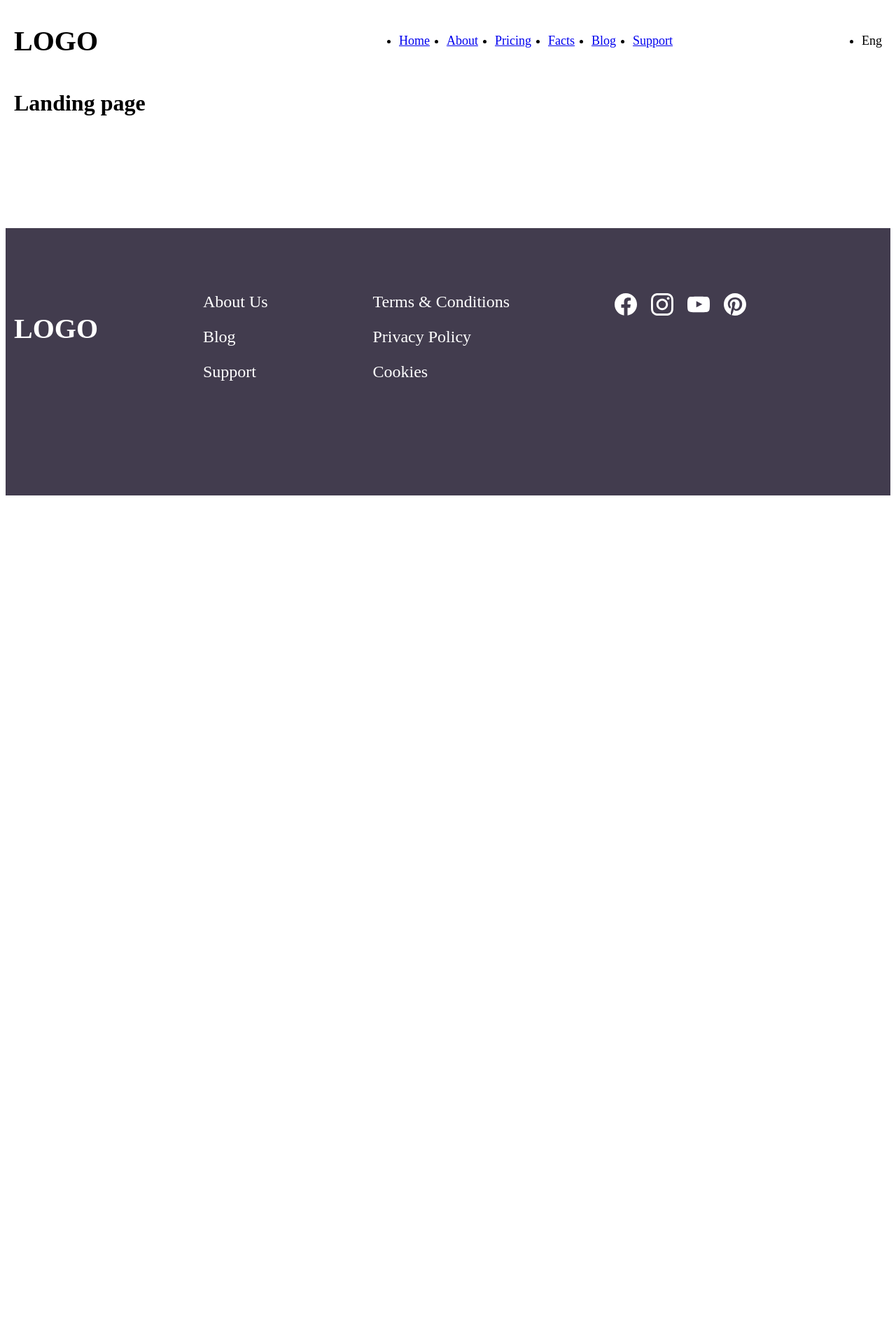
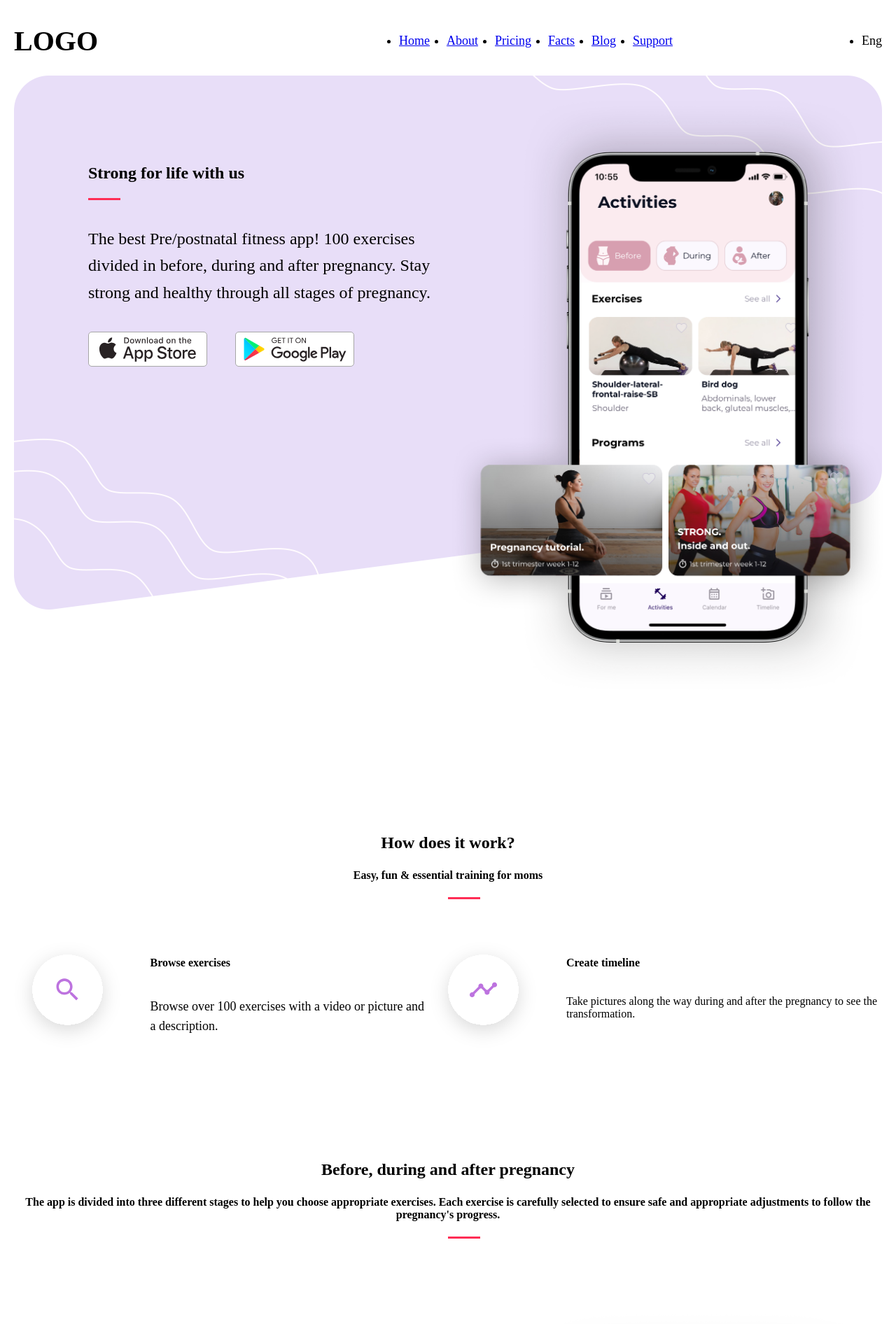
Before and after one commit to RausRD/nuxt3-landing-page, a Nuxt app: page / in a window 1280 px wide. Shown: the top 1892 px of the page at 70% size. Before the commit the page ends 800 px from the top, so only its background shows below. Built offline with nearby package versions, Linux system fonts and the light colour scheme.

Commit message:
imports components in index.vue

```diff
--- a/pages/index.vue
+++ b/pages/index.vue
@@ -1,6 +1,10 @@
 <template>
 	<div>
-		<h1>Landing page</h1>
+		<BannerSection />
+		<WorkInfoSection />
+		<PregnancyInfoSection />
+		<BlogPostsSection />
+		<SendFormSection />
 	</div>
 </template>
 
@@ -8,6 +12,4 @@
 
 </script>
 
-<style scoped>
-
-</style>
+<style scoped></style>
```
